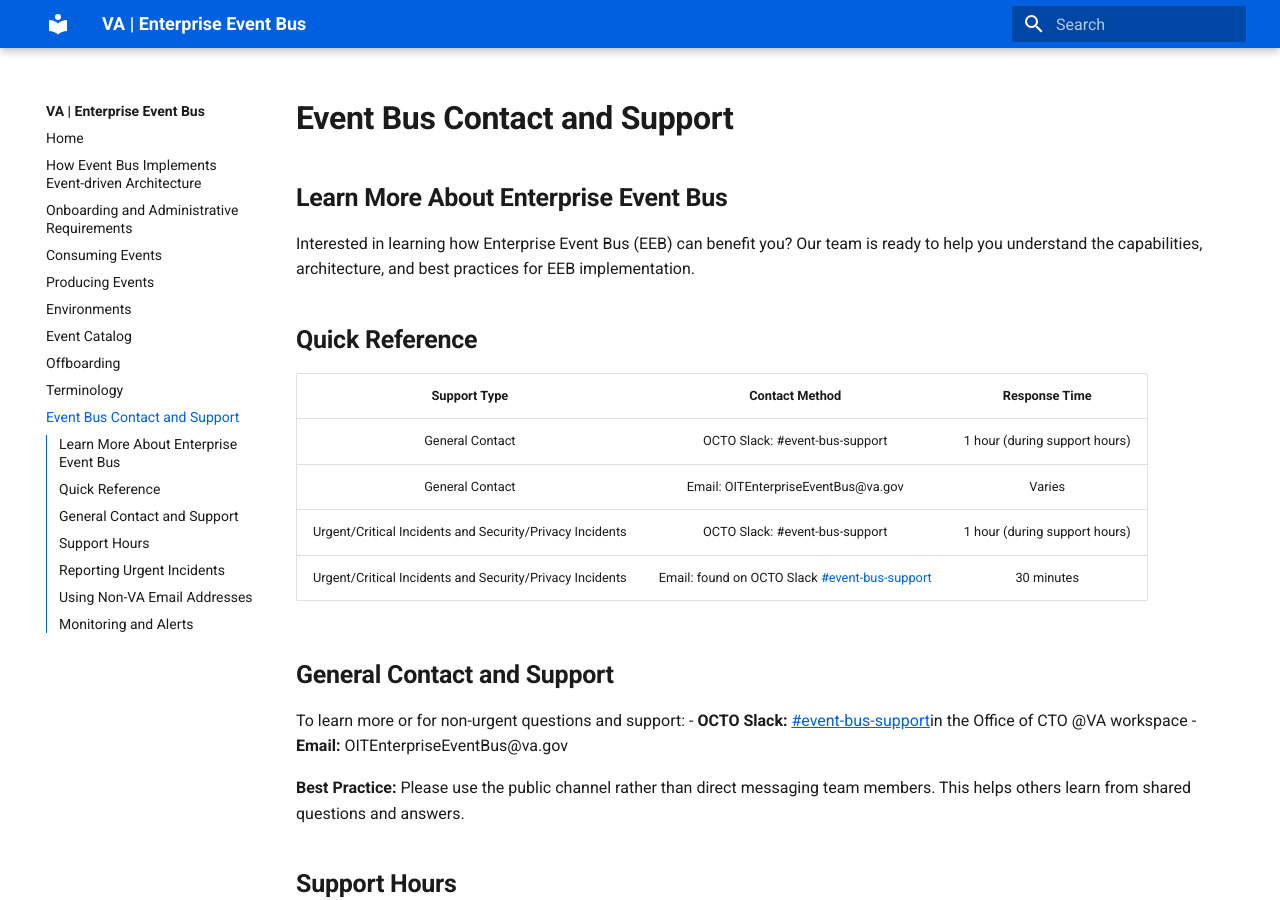
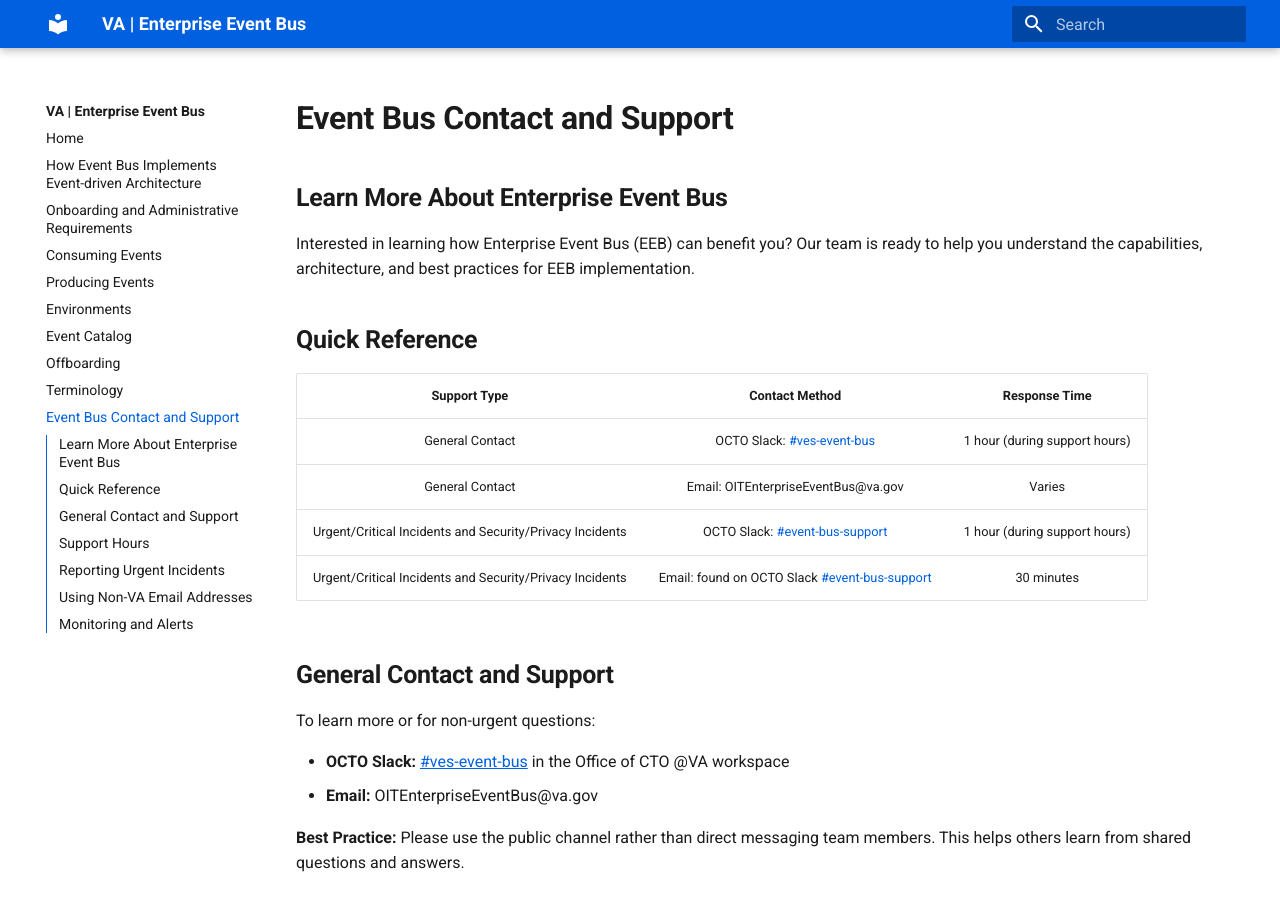
Before and after one commit to department-of-veterans-affairs/ves-event-bus-developer-portal, an MkDocs documentation site: the page built from docs/get-support.md, in a window 1280 px wide and 900 px high. Built offline with MkDocs 1.6.1 and Material for MkDocs 9.7.7, drawn with Linux system fonts in a browser that asks for light colours.

Commit message:
Update get-support.md

```diff
--- a/docs/get-support.md
+++ b/docs/get-support.md
@@ -12,15 +12,16 @@
 
 | Support Type | Contact Method | Response Time |
 | :---: | :---: | :---: |
-| General Contact | OCTO Slack: #event-bus-support |1 hour (during support hours)|
+| General Contact | OCTO Slack: [#ves-event-bus][slack-#ves-event-bus] |1 hour (during support hours)|
 | General Contact | Email: OITEnterpriseEventBus@va.gov | Varies |
-| Urgent/Critical Incidents and Security/Privacy Incidents |OCTO Slack: #event-bus-support |1 hour (during support hours) |
+| Urgent/Critical Incidents and Security/Privacy Incidents |OCTO Slack: [#event-bus-support][slack-#event-bus-support] |1 hour (during support hours) |
 | Urgent/Critical Incidents and Security/Privacy Incidents | Email: found on OCTO Slack [#event-bus-support][slack-#event-bus-support]  | 30 minutes |
 
 ## **General Contact and Support**
 
-To learn more or for non-urgent questions and support:
-- **OCTO Slack:** [#event-bus-support][slack-#event-bus-support]in the Office of CTO @VA workspace
+To learn more or for non-urgent questions:
+
+- **OCTO Slack:** [#ves-event-bus][slack-#ves-event-bus] in the Office of CTO @VA workspace
 - **Email:** OITEnterpriseEventBus@va.gov
 
 **Best Practice:** Please use the public channel rather than direct messaging team members. This helps others learn from shared questions and answers.
@@ -63,6 +64,7 @@
 - **LHDI Environment:** [#vaapi-lhdi-customer-env-alerts (must be in the Lighthouse workspace)][slack-#vaapi-lhdi-customer-env-alerts]
 
 <!-- links -->
+[slack-#ves-event-bus]: https://dsva.slack.com/archives/C042ZQ7JUAX
 [slack-#event-bus-support]: https://dsva.slack.com/archives/C074VK55M9P
 [slack-#ves-event-bus-sandbox-alerts]: https://dsva.slack.com/archives/C07177SEPH9
 [slack-#ves-event-bus-prod-alerts]: https://dsva.slack.com/archives/C06N7QKMQN4
```
